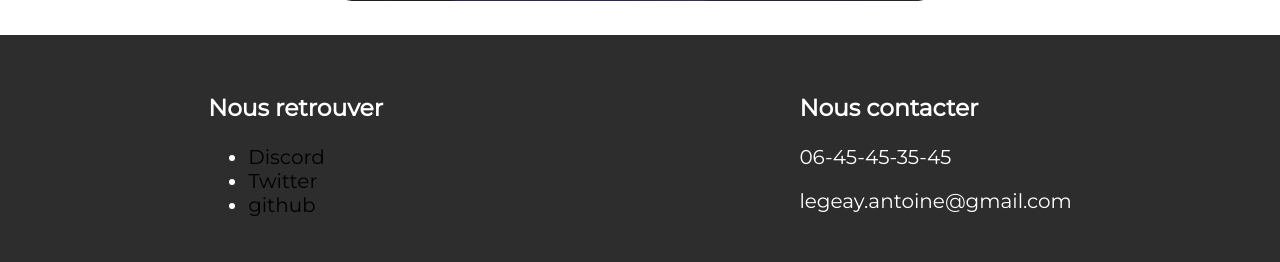
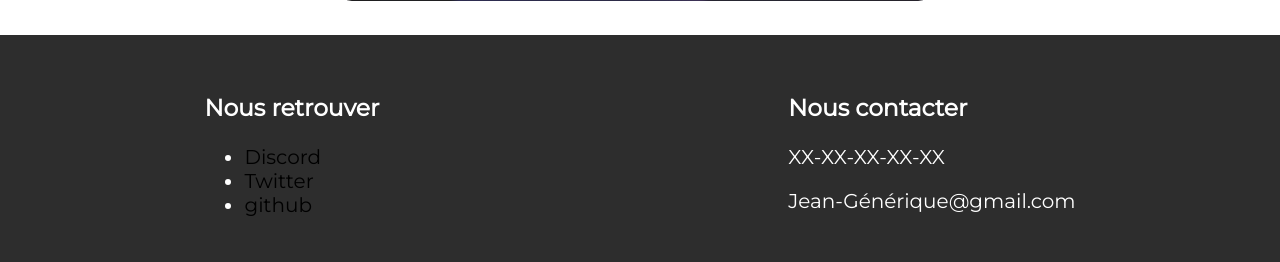
Before and after one commit to Holypings/ppe-2023, a PHP site: page /index.php in a window 1280 px wide. Shown: the part 1953-2215 px from the top of the page. Run offline with PHP 8.4, Linux system fonts and the light colour scheme; data that the repository does not hold is empty; some web fonts are replaced.

Commit message:
Update footer.php

```diff
--- a/footer.php
+++ b/footer.php
@@ -23,8 +23,8 @@
         </div>
         <div class="contact-footer">
             <h3>Nous contacter</h3>
-            <p>06-45-45-35-45</p>
-            <p>legeay.antoine@gmail.com</p>
+            <p>XX-XX-XX-XX-XX</p>
+            <p>Jean-Générique@gmail.com</p>
         </div>
 
 
```
